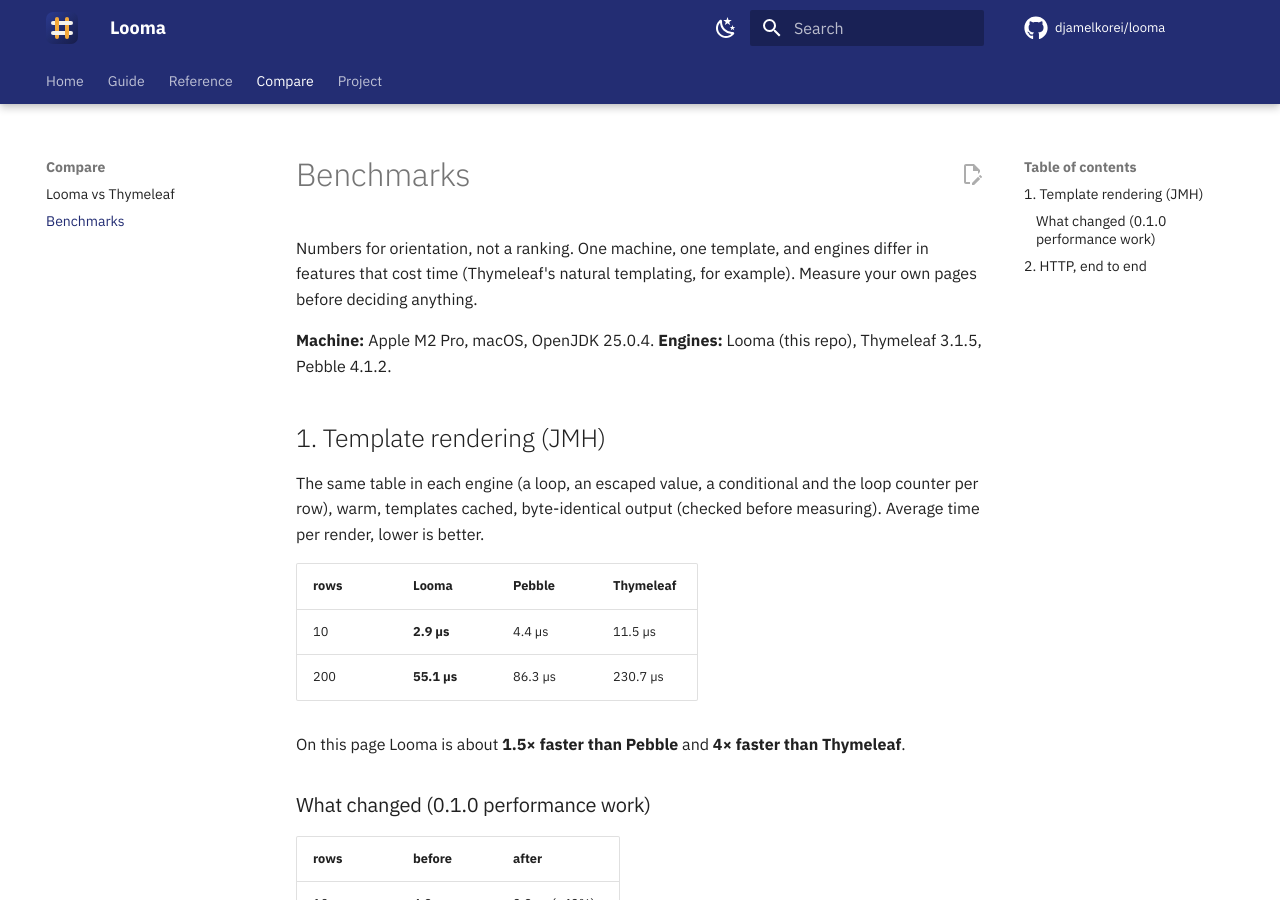
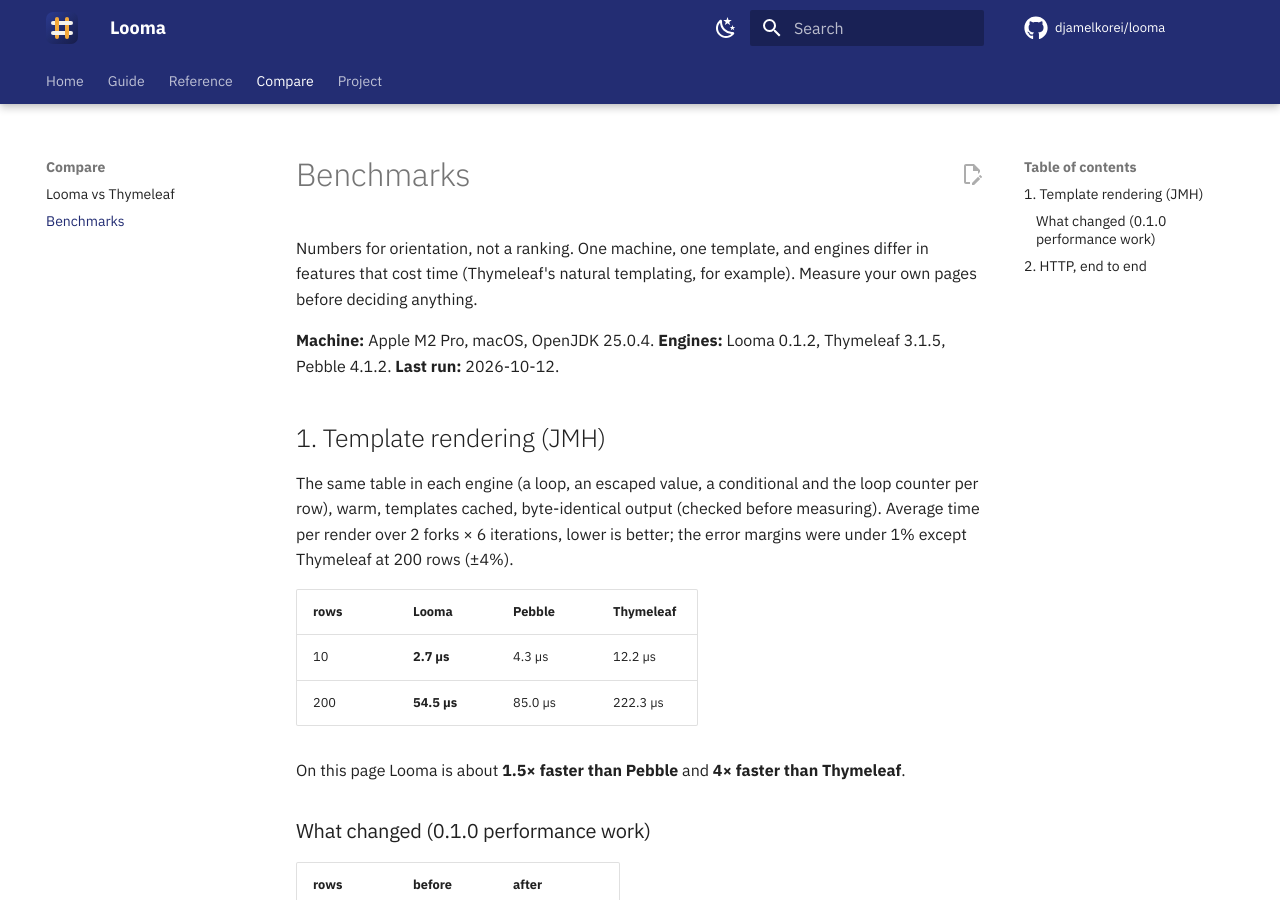
Before and after one commit to djamelkorei/looma, an MkDocs documentation site: the page built from docs/benchmarks.md, in a window 1280 px wide and 900 px high. Built offline with MkDocs 1.6.1 and Material for MkDocs 9.7.7, drawn with Linux system fonts in a browser that asks for light colours; comment, search, counter and statistics services are not loaded.

Commit message:
Benchmarks: numbers from a fresh run on 0.1.2

```diff
--- a/docs/benchmarks.md
+++ b/docs/benchmarks.md
@@ -7,17 +7,19 @@
 Numbers for orientation, not a ranking. One machine, one template, and engines differ in features that
 cost time (Thymeleaf's natural templating, for example). Measure your own pages before deciding anything.
 
-**Machine:** Apple M2 Pro, macOS, OpenJDK 25.0.4. **Engines:** Looma (this repo), Thymeleaf 3.1.5, Pebble 4.1.2.
+**Machine:** Apple M2 Pro, macOS, OpenJDK 25.0.4. **Engines:** Looma 0.1.2, Thymeleaf 3.1.5, Pebble 4.1.2.
+**Last run:** 2026-10-12.
 
 ## 1. Template rendering (JMH)
 
 The same table in each engine (a loop, an escaped value, a conditional and the loop counter per row), warm,
-templates cached, byte-identical output (checked before measuring). Average time per render, lower is better.
+templates cached, byte-identical output (checked before measuring). Average time per render over 2 forks ×
+6 iterations, lower is better; the error margins were under 1% except Thymeleaf at 200 rows (±4%).
 
 | rows | Looma | Pebble | Thymeleaf |
 |---|---|---|---|
-| 10 | **2.9 µs** | 4.4 µs | 11.5 µs |
-| 200 | **55.1 µs** | 86.3 µs | 230.7 µs |
+| 10 | **2.7 µs** | 4.3 µs | 12.2 µs |
+| 200 | **54.5 µs** | 85.0 µs | 222.3 µs |
 
 On this page Looma is about **1.5× faster than Pebble** and **4× faster than Thymeleaf**.
 
```
Also changed, not shown: docs/comparison.md (+2 -2 lines).
